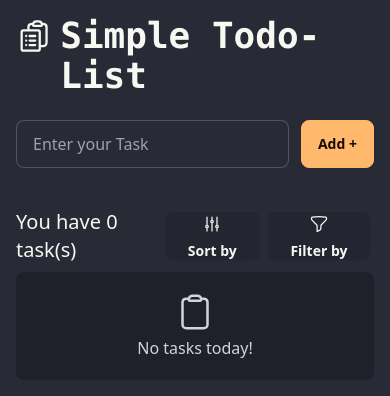
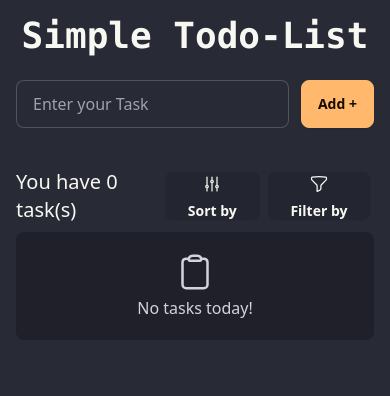
Before and after one commit to MarkMallari16/Simple-Todo-List-React, a React (Vite) app: page / in a window 390 px wide. Shown: the top 396 px of the page. Built offline with nearby package versions, Linux system fonts and the light colour scheme.

Commit message:
hidden icon

```diff
--- a/src/App.jsx
+++ b/src/App.jsx
@@ -142,7 +142,7 @@
     <>
       <div className='w-full mx-auto max-w-7xl p-4'>
         <div className='flex  justify-center gap-2 '>
-          <svg xmlns="http://www.w3.org/2000/svg" fill="none" viewBox="0 0 24 24" strokeWidth={1.5} stroke="currentColor" className="size-10">
+          <svg xmlns="http://www.w3.org/2000/svg" fill="none" viewBox="0 0 24 24" strokeWidth={1.5} stroke="currentColor" className="size-10 hidden lg:block">
             <path strokeLinecap="round" strokeLinejoin="round" d="M9 12h3.75M9 15h3.75M9 18h3.75m3 .75H18a2.25 2.25 0 0 0 2.25-2.25V6.108c0-1.135-.845-2.098-1.976-2.192a48.424 48.424 0 0 0-1.123-.08m-5.801 0c-.065.21-.1.433-.1.664 0 .414.336.75.75.75h4.5a.75.75 0 0 0 .75-.75 2.25 2.25 0 0 0-.1-.664m-5.8 0A2.251 2.251 0 0 1 13.5 2.25H15c1.012 0 1.867.668 2.15 1.586m-5.8 0c-.376.023-.75.05-1.124.08C9.095 4.01 8.25 4.973 8.25 6.108V8.25m0 0H4.875c-.621 0-1.125.504-1.125 1.125v11.25c0 .621.504 1.125 1.125 1.125h9.75c.621 0 1.125-.504 1.125-1.125V9.375c0-.621-.504-1.125-1.125-1.125H8.25ZM6.75 12h.008v.008H6.75V12Zm0 3h.008v.008H6.75V15Zm0 3h.008v.008H6.75V18Z" />
           </svg>
           <div className='text-4xl font-bold font-mono mb-4'>
```
